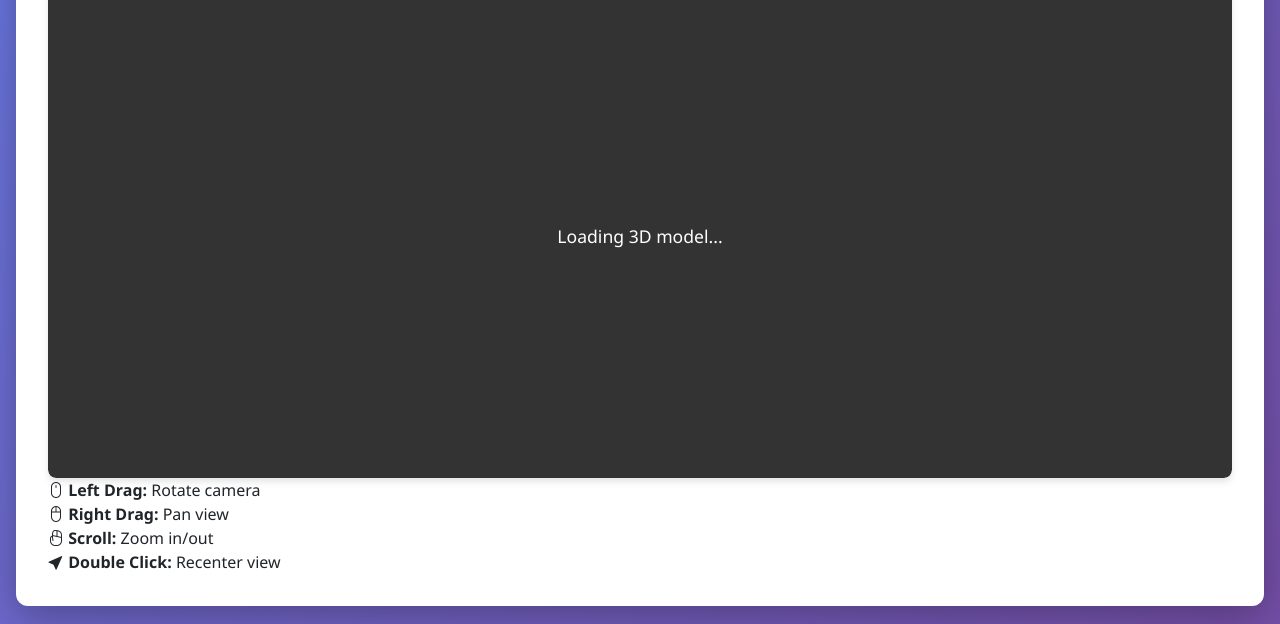
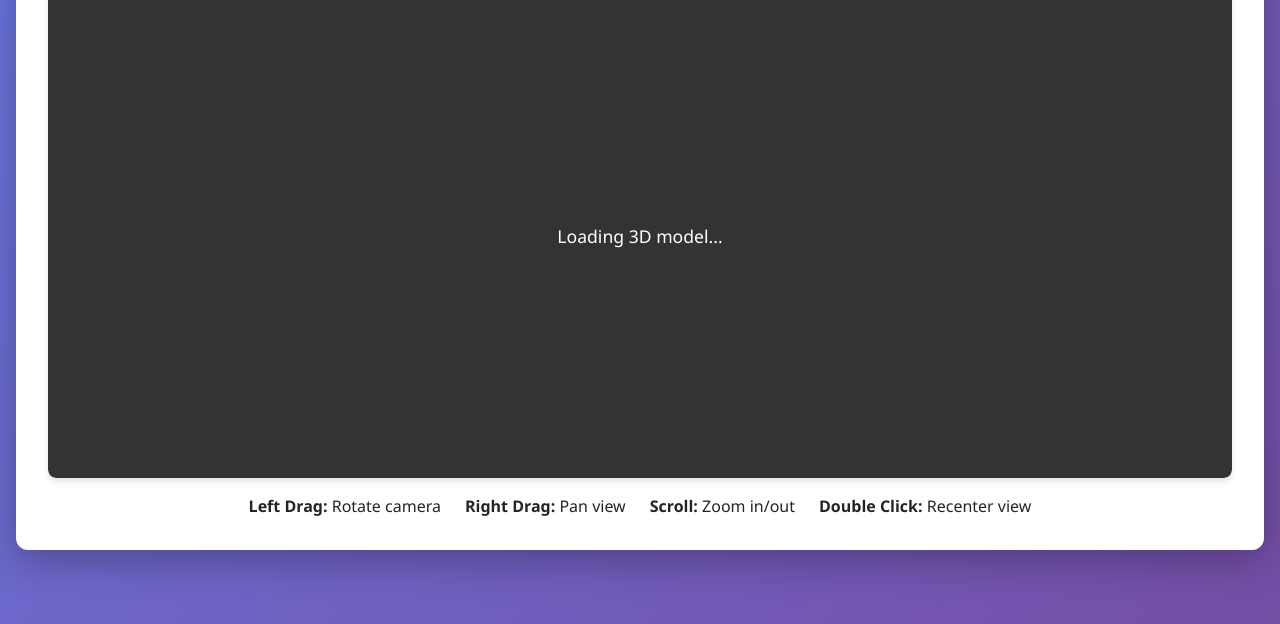
Before and after one commit to cnr-isti-vclab/ThreePresenter, a website built with Vite: page docs/index.html in a window 1280 px wide. Shown: the part 462-1086 px from the top of the page. Built offline with nearby package versions, Linux system fonts and the light colour scheme.

Commit message:
Simplify controls info layout in docs index
Refactored the controls section in docs/index.html to use a more concise and centered layout without icons, improving readability and reducing visual clutter.

```diff
--- a/docs/index.html
+++ b/docs/index.html
@@ -46,24 +46,12 @@
           <div class="loading-text">Loading 3D model...</div>
         </div>
       </div>
-      <div class="controls-info">
-        <div class="controls-grid">
-          <div class="control-item">
-            <i class="bi bi-mouse"></i>
-            <span><strong>Left Drag:</strong> Rotate camera</span>
-          </div>
-          <div class="control-item">
-            <i class="bi bi-mouse2"></i>
-            <span><strong>Right Drag:</strong> Pan view</span>
-          </div>
-          <div class="control-item">
-            <i class="bi bi-mouse3"></i>
-            <span><strong>Scroll:</strong> Zoom in/out</span>
-          </div>
-          <div class="control-item">
-            <i class="bi bi-cursor-fill"></i>
-            <span><strong>Double Click:</strong> Recenter view</span>
-          </div>
+      <div class="controls-info mt-3 text-center">
+        <div class="d-flex justify-content-center gap-4 flex-wrap">
+          <span><strong>Left Drag:</strong> Rotate camera</span>
+          <span><strong>Right Drag:</strong> Pan view</span>
+          <span><strong>Scroll:</strong> Zoom in/out</span>
+          <span><strong>Double Click:</strong> Recenter view</span>
         </div>
       </div>
     </div>
```
